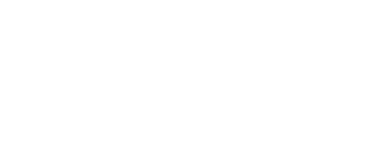
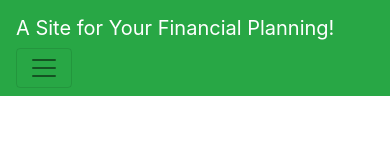
Before and after one commit to tmessall/financialSite, a plain HTML site: page index.html in a window 390 px wide. Drawn offline with nearby package versions, Linux system fonts and the light colour scheme.

Commit message:
Added navbar

```diff
--- a/assets/styles/style.css
+++ b/assets/styles/style.css
@@ -0,0 +1,3 @@
+nav {
+    color: white;
+}
--- a/index.html
+++ b/index.html
@@ -4,8 +4,40 @@
     <meta charset="UTF-8">
     <meta name="viewport" content="width=device-width, initial-scale=1.0">
     <title>Financial Planning</title>
+    <!-- Bootstrap -->
+    <link rel="stylesheet" href="https://stackpath.bootstrapcdn.com/bootstrap/4.5.2/css/bootstrap.min.css" integrity="sha384-JcKb8q3iqJ61gNV9KGb8thSsNjpSL0n8PARn9HuZOnIxN0hoP+VmmDGMN5t9UJ0Z" crossorigin="anonymous">
+    <!-- Stylesheet -->
+    <link rel="stylesheet" href="./assets/styles/style.css"/>
+</head>
 </head>
 <body>
+    <nav class="navbar navbar-expand-lg navbar-light bg-success">
+        <a class="navbar-brand" href="#" style="color: white">A Site for Your Financial Planning!</a>
+        <button class="navbar-toggler" type="button" data-toggle="collapse" data-target="#navbarSupportedContent"
+            aria-controls="navbarSupportedContent" aria-expanded="false" aria-label="Toggle navigation">
+            <span class="navbar-toggler-icon"></span>
+        </button>
 
+        <div class="collapse navbar-collapse" id="navbarSupportedContent">
+            <ul class="navbar-nav ml-auto">
+                <!-- <li class="nav-item active">
+                    <a class="nav-link" href="#">About <span class="sr-only">(current)</span></a>
+                </li>
+                <li class="nav-item">
+                    <a class="nav-link" href="contact.html">Contact</a>
+                </li>
+                <li class="nav-item">
+                    <a class="nav-link" href="portfolio.html" tabindex="-1" aria-disabled="true">Portfolio</a>
+                </li>
+                <li class="nav-item">
+                    <a class="nav-link" href="https://docs.google.com/document/d/1tUMnm-iSrIAoMpYcpYSbdvQnngs8TAZPF00CFfGPGes/edit?usp=sharing">Resume</a>
+                </li> -->
+            </ul>
+        </div>
+    </nav>
+
+    <!-- Makes the dropdown button for navbar work-->
+    <script src="https://cdnjs.cloudflare.com/ajax/libs/jquery/3.2.1/jquery.min.js"></script>
+    <script src="https://maxcdn.bootstrapcdn.com/bootstrap/4.0.0/js/bootstrap.min.js"></script>
 </body>
 </html>
```
